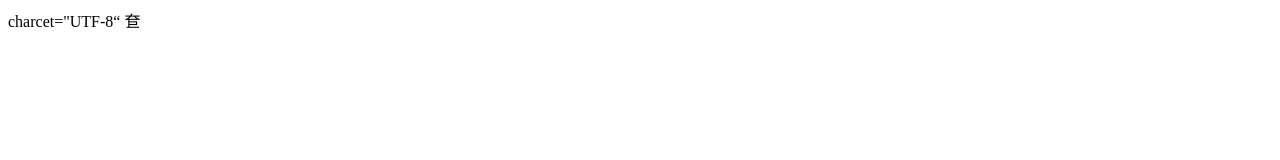
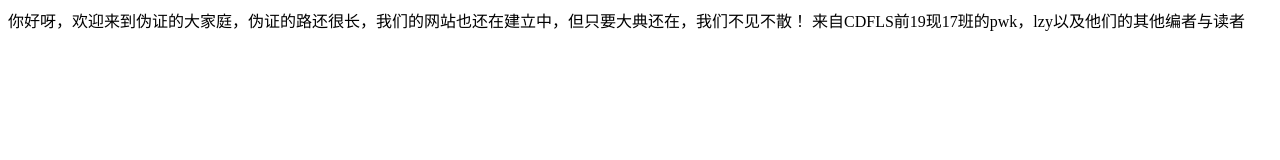
Before and after one commit to weizhengcom/weizhengcom.github.io, a plain HTML site: page index.html in a window 1280 px wide. Drawn offline with Linux system fonts and the light colour scheme.

Commit message:
Update index.html

```diff
--- a/index.html
+++ b/index.html
@@ -1,10 +1,10 @@
 <!DOCTYPE html>
 <html lang="en">
 <head>
-    <meta> charcet="UTF-8“
     <title>伪证！</title>
 <head>
 <body>
-奆
+你好呀，欢迎来到伪证的大家庭，伪证的路还很长，我们的网站也还在建立中，但只要大典还在，我们不见不散！
+    来自CDFLS前19现17班的pwk，lzy以及他们的其他编者与读者
   </body>
   </html>
```
